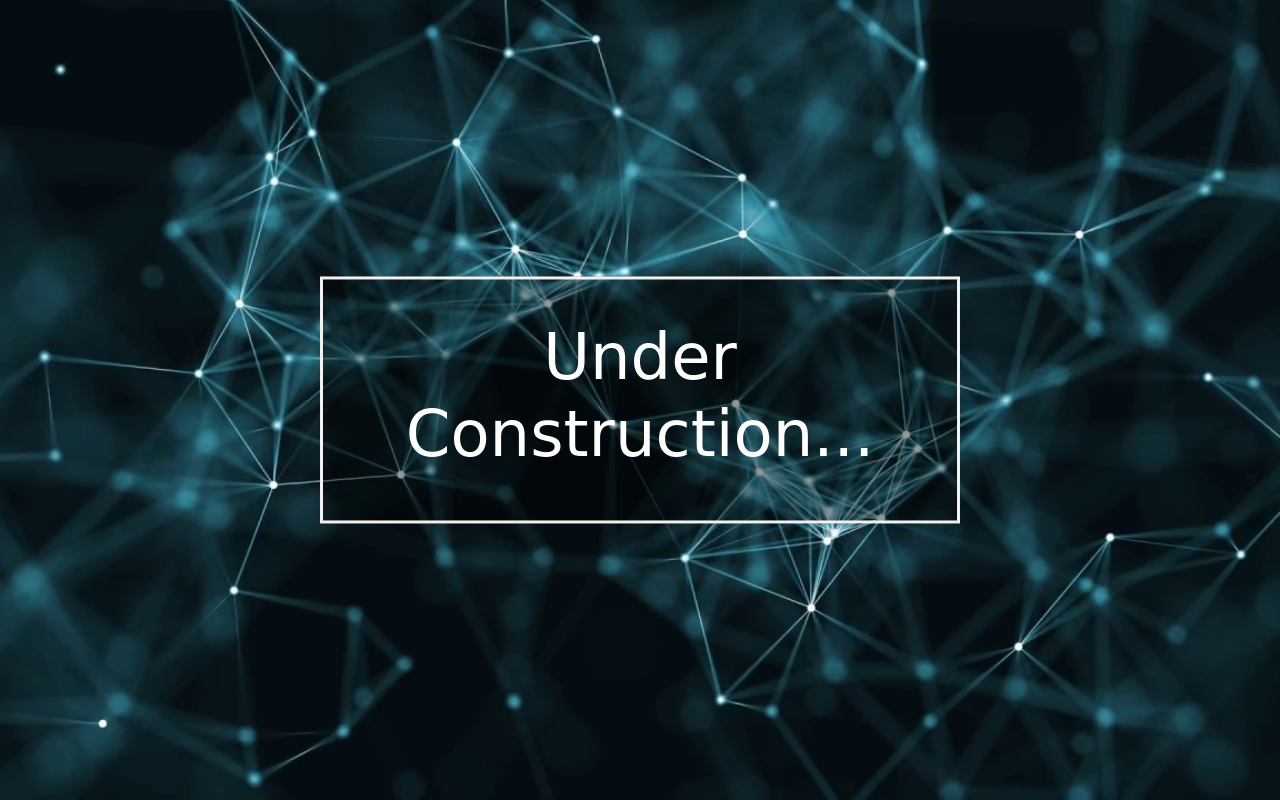
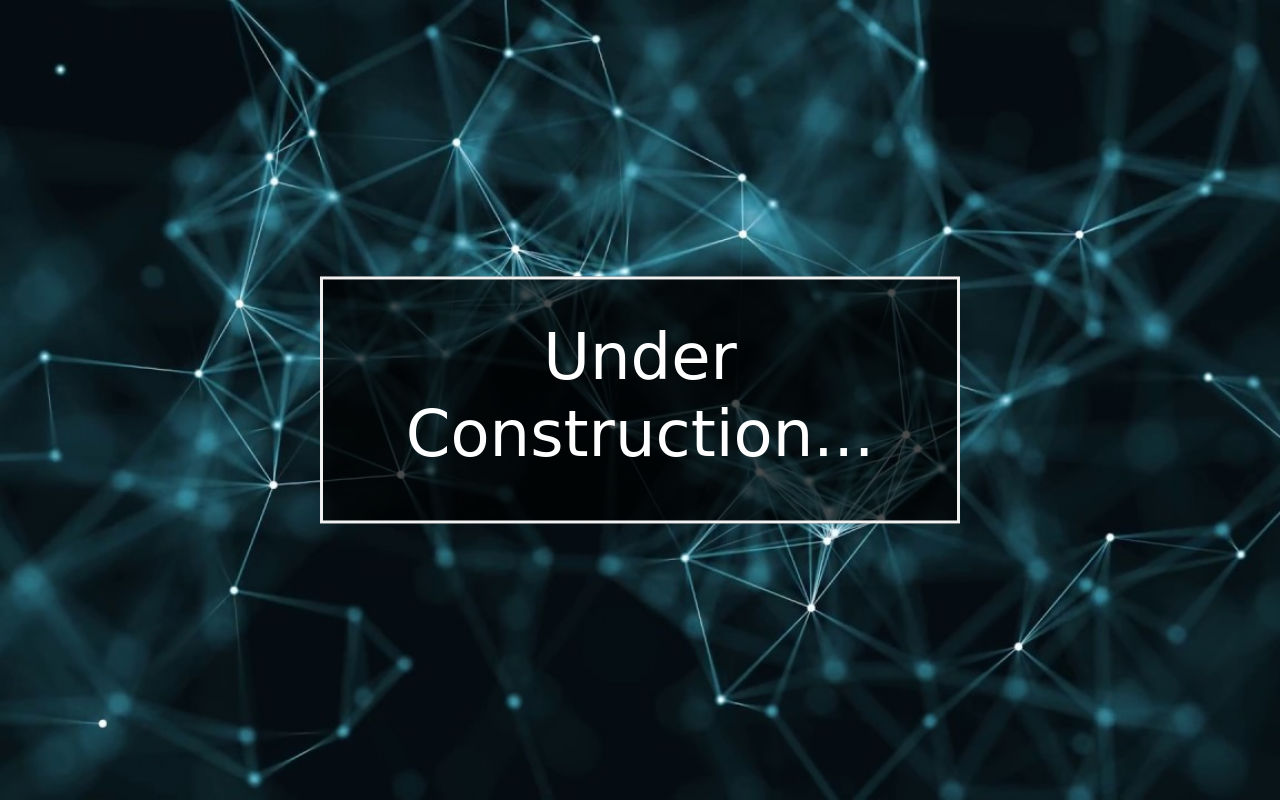
Before and after one commit to WkdSunny/ComingSoonPage, a plain HTML site: page landing.htm in a window 1280 px wide. Drawn offline with nearby package versions, Linux system fonts and the light colour scheme; a web font is replaced by a local one.

Commit message:
Updated opacity of bg-color og the textbox...

```diff
--- a/landing.htm
+++ b/landing.htm
@@ -42,7 +42,7 @@
     .bg-text {
         background-color: rgb(0, 0, 0);
         /* Fallback color */
-        background-color: rgba(0, 0, 0, 0.4);
+        background-color: rgba(0, 0, 0, 0.7);
         /* Black w/opacity/see-through */
         color: rgb(255, 255, 255);
         font-family: 'Saira Stencil One', cursive;
```
